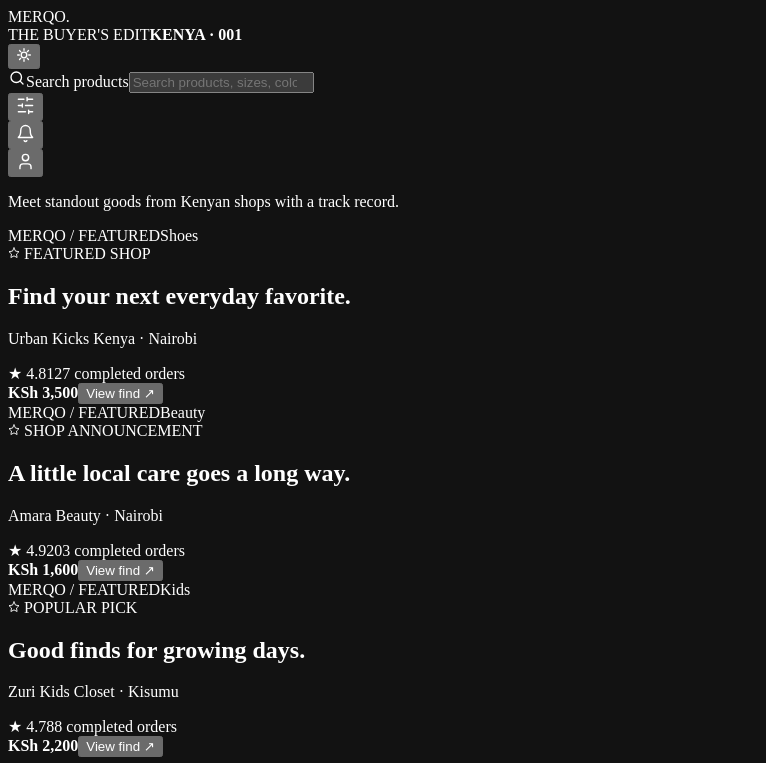
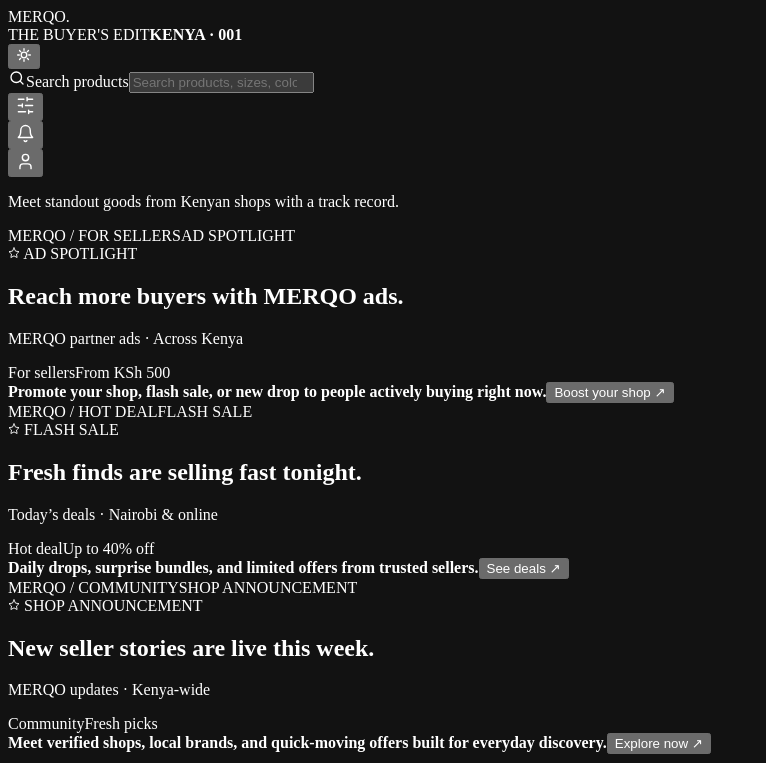
Before and after one commit to Mrcertified-rg/new, a React (Vite) app in the folder mr-certified/: page / in a window 1280 px wide. Shown: the top 763 px of the page, without its empty margins (0-766 px from the left). Built offline with nearby package versions, Linux system fonts and the light colour scheme; the HTML template or start-up script is replaced by a standard one.

Commit message:
add components for inbox and threads, add threads count to dashboard, add onDone callback to BuyModal

```diff
--- a/mr-certified/src/components/Feed.jsx
+++ b/mr-certified/src/components/Feed.jsx
@@ -77,10 +77,40 @@
 ];
 
 const PROMO_SLIDES = [
-  { product: PRODUCTS.find(product => product.id === 1), type: 'FEATURED SHOP', title: 'Find your next everyday favorite.' },
-  { product: PRODUCTS.find(product => product.id === 4), type: 'SHOP ANNOUNCEMENT', title: 'A little local care goes a long way.' },
-  { product: PRODUCTS.find(product => product.id === 6), type: 'POPULAR PICK', title: 'Good finds for growing days.' },
-].filter(slide => slide.product);
+  {
+    type: 'AD SPOTLIGHT',
+    badge: 'For sellers',
+    title: 'Reach more buyers with MERQO ads.',
+    body: 'Promote your shop, flash sale, or new drop to people actively buying right now.',
+    cta: 'Boost your shop',
+    seller: 'MERQO partner ads',
+    city: 'Across Kenya',
+    price: 'From KSh 500',
+    colors: ['#E7B84E', '#2F2A24'],
+  },
+  {
+    type: 'FLASH SALE',
+    badge: 'Hot deal',
+    title: 'Fresh finds are selling fast tonight.',
+    body: 'Daily drops, surprise bundles, and limited offers from trusted sellers.',
+    cta: 'See deals',
+    seller: 'Today’s deals',
+    city: 'Nairobi & online',
+    price: 'Up to 40% off',
+    colors: ['#E8615A', '#2A1717'],
+  },
+  {
+    type: 'SHOP ANNOUNCEMENT',
+    badge: 'Community',
+    title: 'New seller stories are live this week.',
+    body: 'Meet verified shops, local brands, and quick-moving offers built for everyday discovery.',
+    cta: 'Explore now',
+    seller: 'MERQO updates',
+    city: 'Kenya-wide',
+    price: 'Fresh picks',
+    colors: ['#4EA8E7', '#18272F'],
+  },
+];
 
 const SORTS = [
   { id: 'featured',   label: 'Featured' },
@@ -144,7 +174,7 @@
       setPromoIndex(index => (index + 1) % PROMO_SLIDES.length);
     }, 6000);
     return () => window.clearInterval(timer);
-  }, [promoPaused, promoIndex]);
+  }, [promoPaused]);
 
   // Collapse the intro / standout / mood block while scrolling down so more products fit on small screens;
   // bring it back as soon as the user scrolls up.
@@ -377,37 +407,34 @@
           }}
         >
           <div className="promo-track" style={{ transform: `translateX(-${promoIndex * 100}%)` }}>
-            {PROMO_SLIDES.map((slide, index) => {
-              const product = slide.product;
-              return (
-                <article className="promo-slide" key={product.id} aria-hidden={index !== promoIndex} aria-label={`${slide.type}: ${product.seller}`}>
-                  <div className="spotlight-art" style={{ '--art-a': product.g[0], '--art-b': product.g[1] }} aria-hidden="true">
+            {PROMO_SLIDES.map((slide, index) => (
+              <article className="promo-slide" key={`${slide.type}-${index}`} aria-hidden={index !== promoIndex} aria-label={`${slide.type}: ${slide.seller}`}>
+                <div className="spotlight-art" style={{ '--art-a': slide.colors[0], '--art-b': slide.colors[1] }} aria-hidden="true">
                   <span className="spotlight-orbit"></span>
-                    <span className="spotlight-serial">MERQO / FEATURED</span>
-                    <span className="spotlight-category">{product.cat}</span>
+                  <span className="spotlight-serial">MERQO / {slide.badge.toUpperCase()}</span>
+                  <span className="spotlight-category">{slide.type}</span>
                 </div>
                 <div className="spotlight-copy">
                   <span className="spotlight-label"><StarIcon size={12} /> {slide.type}</span>
                   <h2>{slide.title}</h2>
-                    <p className="spotlight-seller">{product.seller} <span>·</span> {product.city}</p>
+                  <p className="spotlight-seller">{slide.seller} <span>·</span> {slide.city}</p>
                   <div className="spotlight-proof">
-                      <span>★ {product.rating}</span>
-                      <span>{product.orders} completed orders</span>
+                    <span>{slide.badge}</span>
+                    <span>{slide.price}</span>
                   </div>
                   <div className="spotlight-bottom">
-                      <b>{money(product.price)}</b>
-                      <button type="button" tabIndex={index === promoIndex ? 0 : -1} onClick={() => go('product', { pid: product.id })}>View find <span aria-hidden="true">↗</span></button>
+                    <b>{slide.body}</b>
+                  <button type="button" tabIndex={index === promoIndex ? 0 : -1} onClick={() => go('marketing')}>{slide.cta} <span aria-hidden="true">↗</span></button>
                   </div>
                 </div>
               </article>
-              );
-            })}
+            ))}
           </div>
           <div className="promo-dots" aria-label="Choose a featured promotion">
             {PROMO_SLIDES.map((slide, index) => (
               <button
                 type="button"
-                key={slide.product.id}
+                key={`${slide.type}-dot`}
                 className={index === promoIndex ? 'on' : ''}
                 aria-label={`Show promotion ${index + 1}: ${slide.type}`}
                 aria-pressed={index === promoIndex}
```
Lines whose indentation alone changed are shown as unchanged.
